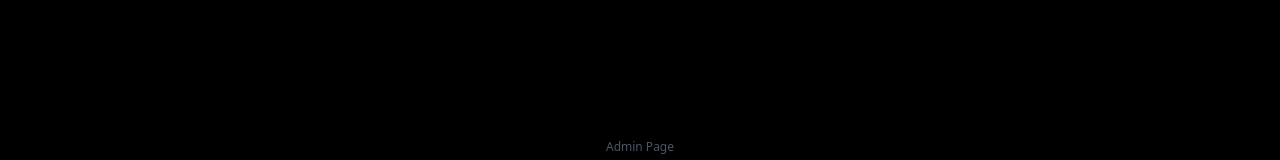
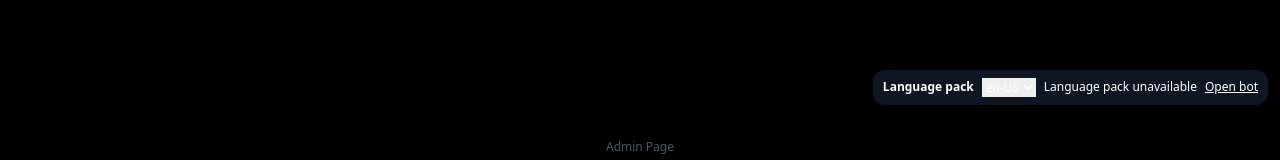
Before and after one commit to 8friend8ship-cloud/DRYWRITE, a React (Vite) app: page / in a window 1280 px wide. Shown: the part 683-843 px from the top of the page. Built offline with nearby package versions, Linux system fonts and the light colour scheme; no server answers.

Commit message:
feat: mount language pack bridge in Drywrite

```diff
--- a/index.tsx
+++ b/index.tsx
@@ -1,7 +1,7 @@
-
 import React from 'react';
 import ReactDOM from 'react-dom/client';
 import App from './App';
+import FrontLanguageBotBridge from './FrontLanguageBotBridge';
 
 const rootElement = document.getElementById('root');
 if (!rootElement) {
@@ -11,6 +11,9 @@ if (!rootElement) {
 const root = ReactDOM.createRoot(rootElement);
 root.render(
   <React.StrictMode>
-    <App />
+    <>
+      <App />
+      <FrontLanguageBotBridge appId="APP_DRYWRITE" />
+    </>
   </React.StrictMode>
 );
```
